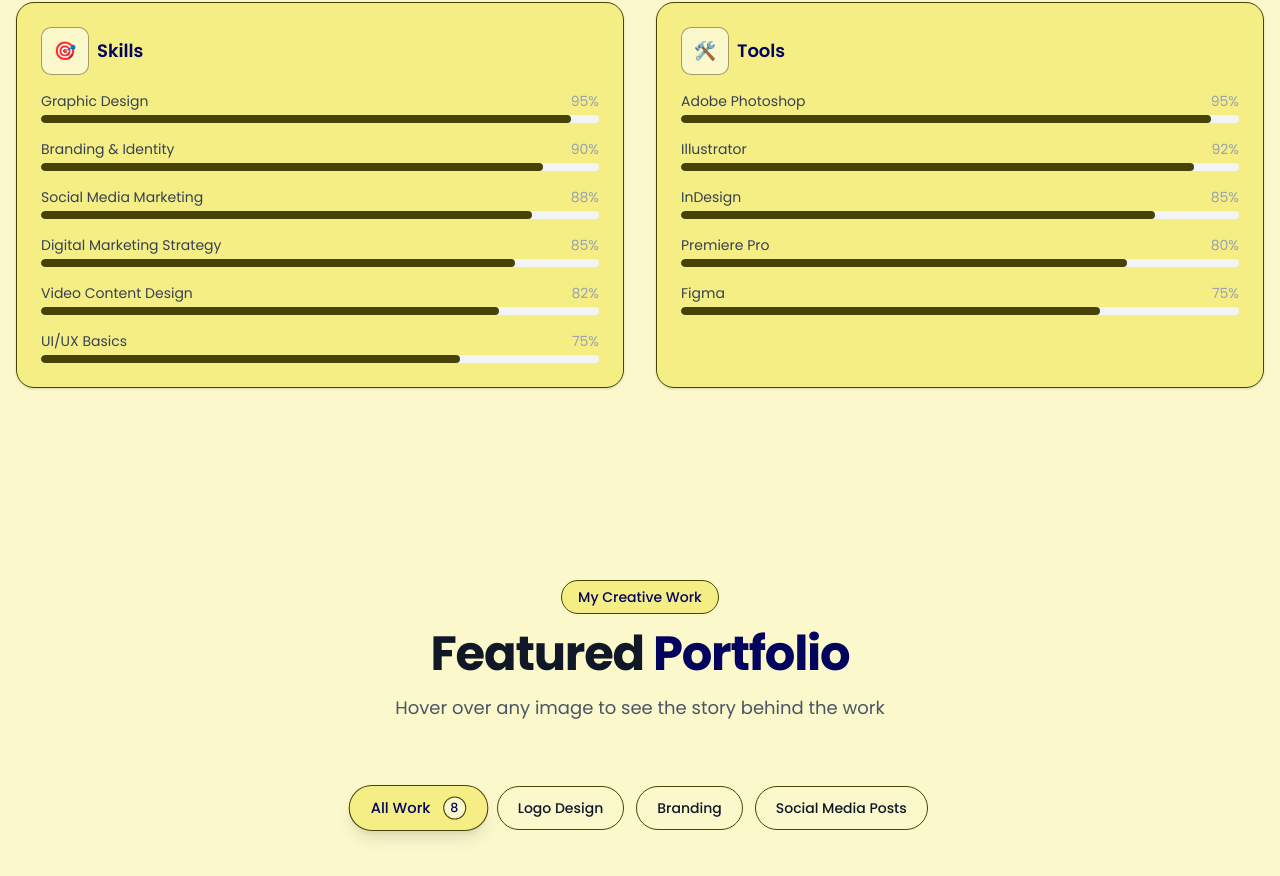
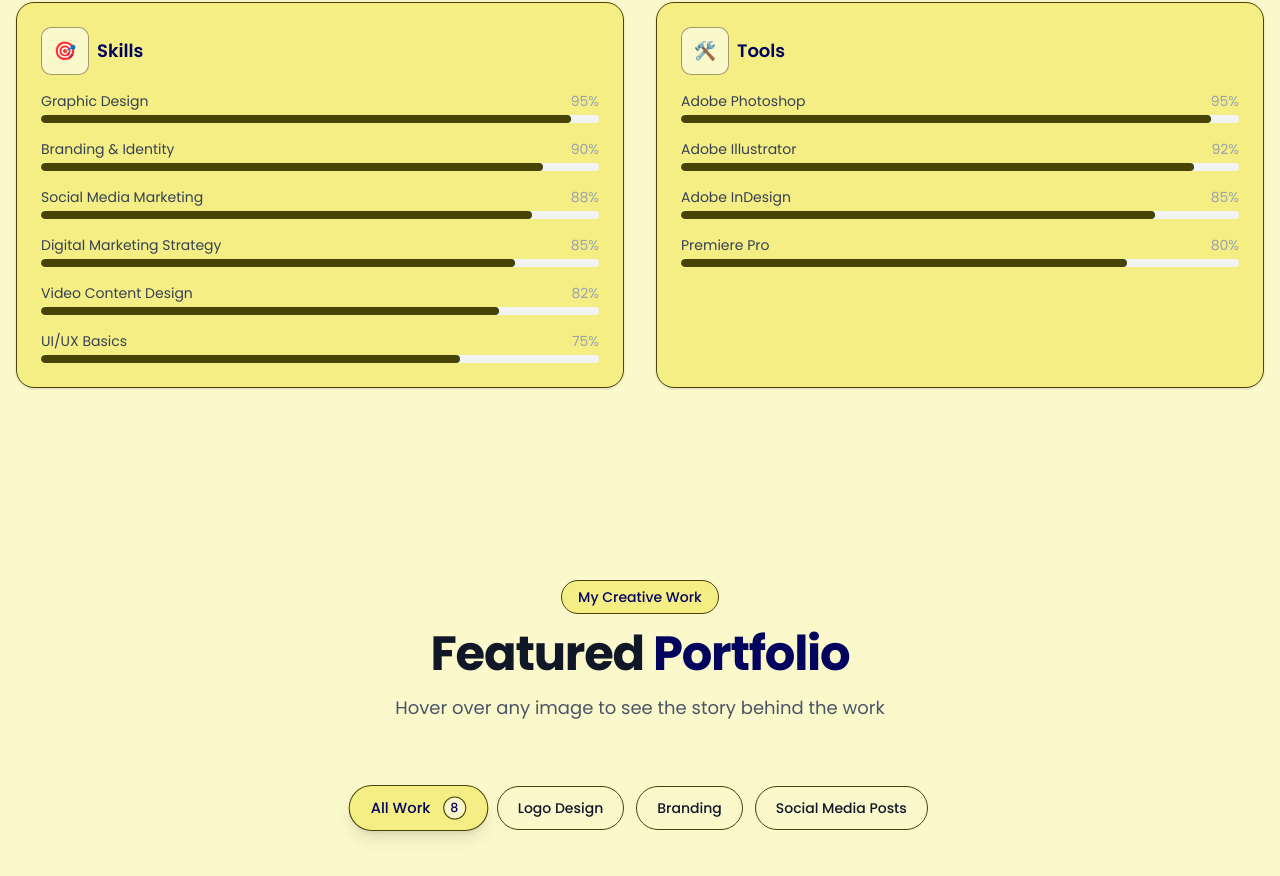
Before and after one commit to gmitsolution3/morium-portfolio, a Next.js app: page / in a window 1280 px wide. Shown: the part 2859-3735 px from the top of the page. Built offline with nearby package versions, Linux system fonts and the light colour scheme.

Commit message:
updated skills

```diff
--- a/components/Skills.tsx
+++ b/components/Skills.tsx
@@ -14,10 +14,9 @@ export default function Skills() {
 
   const tools = [
     { name: "Adobe Photoshop", level: 95 },
-    { name: "Illustrator", level: 92 },
-    { name: "InDesign", level: 85 },
+    { name: "Adobe Illustrator", level: 92 },
+    { name: "Adobe InDesign", level: 85 },
     { name: "Premiere Pro", level: 80 },
-    { name: "Figma", level: 75 },
   ];
 
   return (
```
